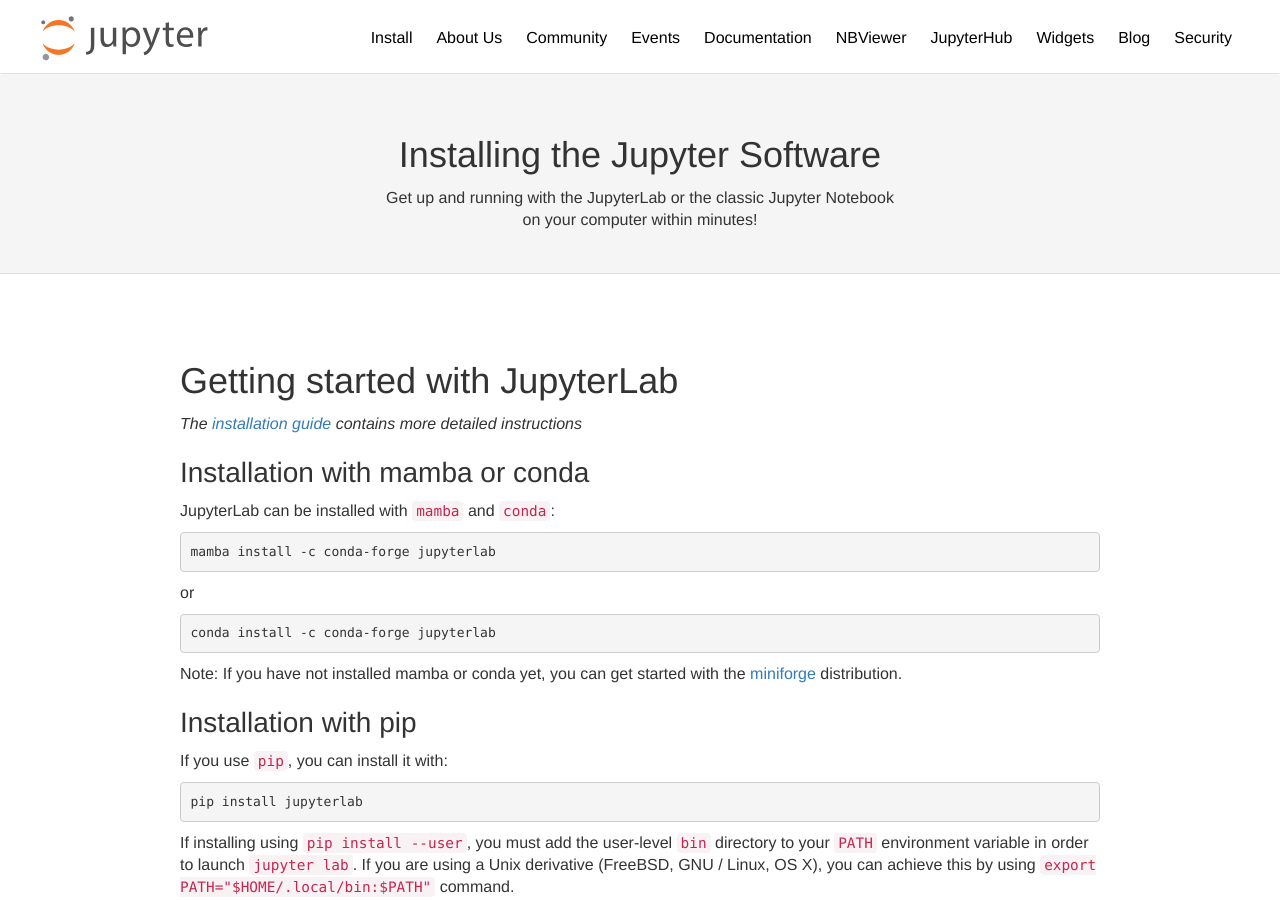
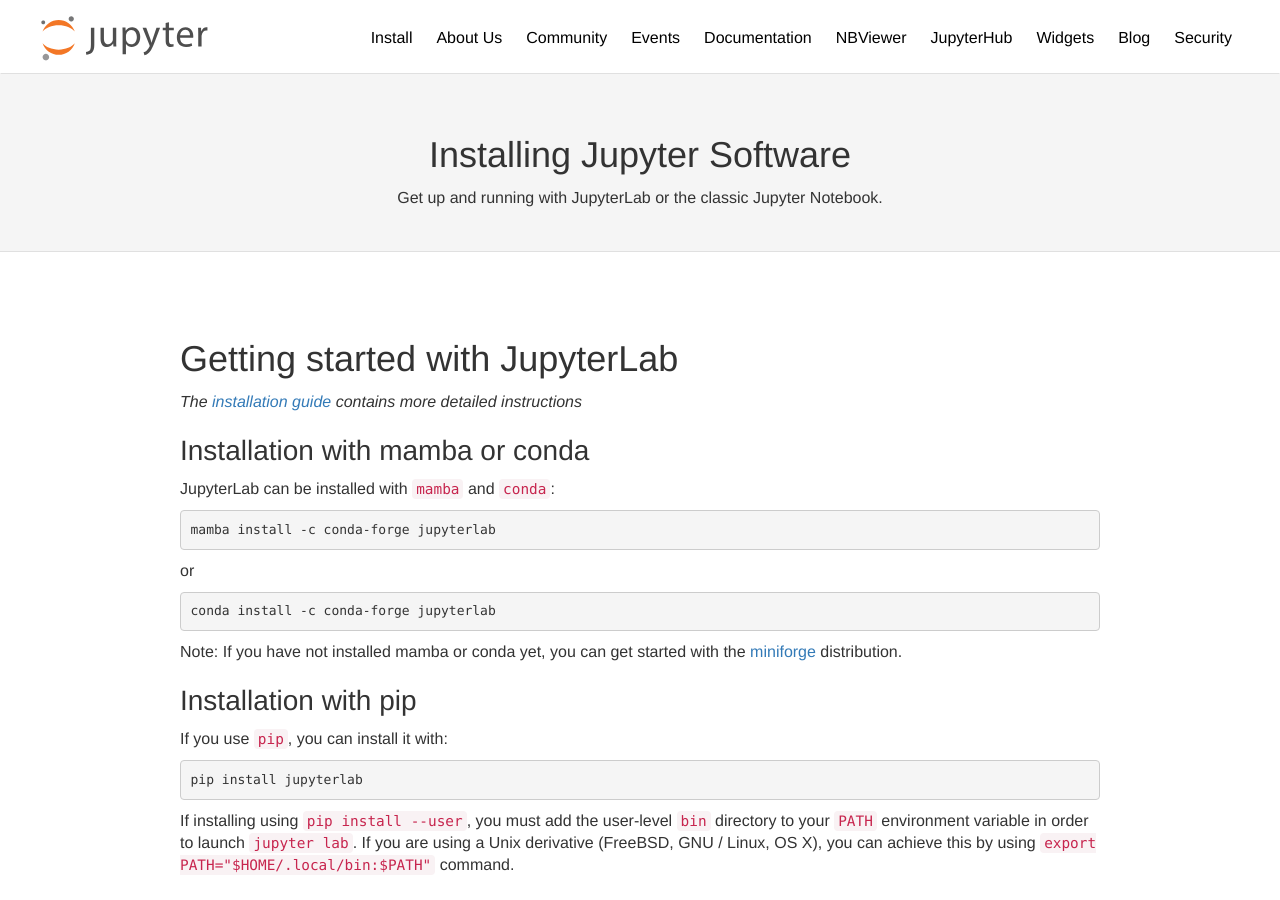
Before and after one commit to jupyter/jupyter.github.io, a Jekyll site: the page built from install.md, in a window 1280 px wide and 900 px high. Built offline with Jekyll 4.4.1, drawn with Linux system fonts in a browser that asks for light colours.

Commit message:
Trim for clarity

```diff
--- a/install.md
+++ b/install.md
@@ -1,7 +1,7 @@
 ---
 layout: page_md
-title: Installing the Jupyter Software
-tagline: Get up and running with the JupyterLab or the classic Jupyter Notebook on your computer within minutes!
+title: Installing Jupyter Software
+tagline: Get up and running with JupyterLab or the classic Jupyter Notebook.
 permalink: /install
 ---
 
```
